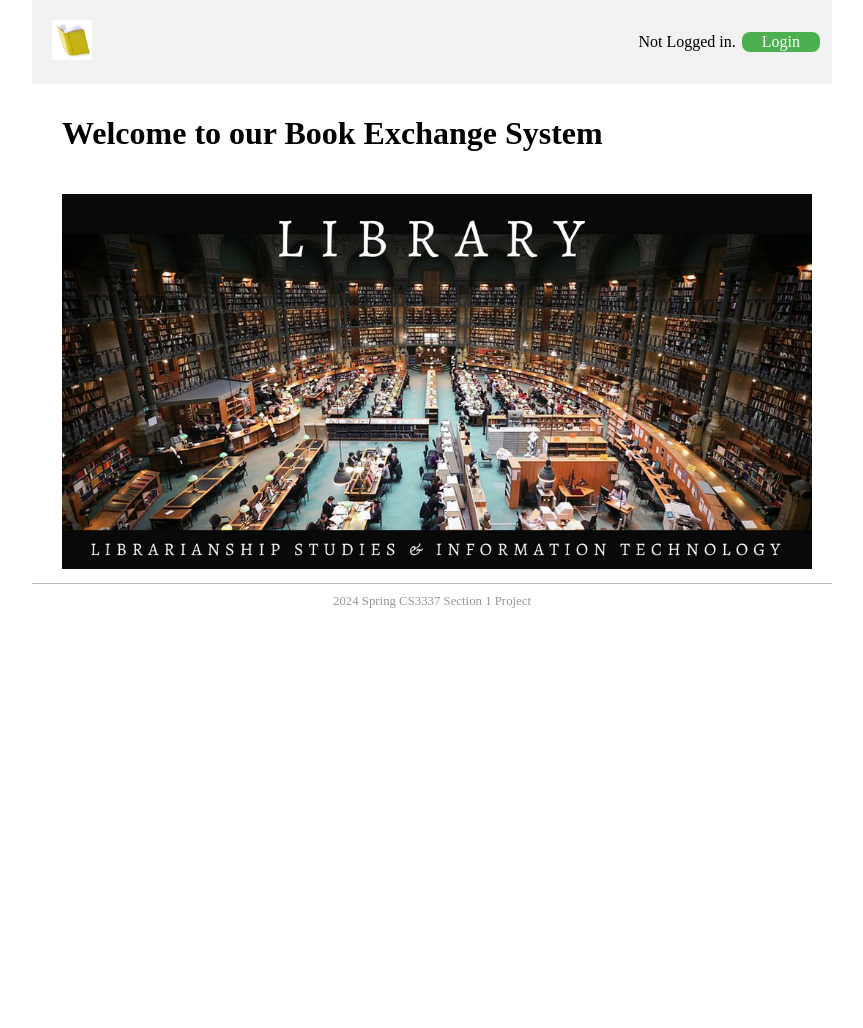
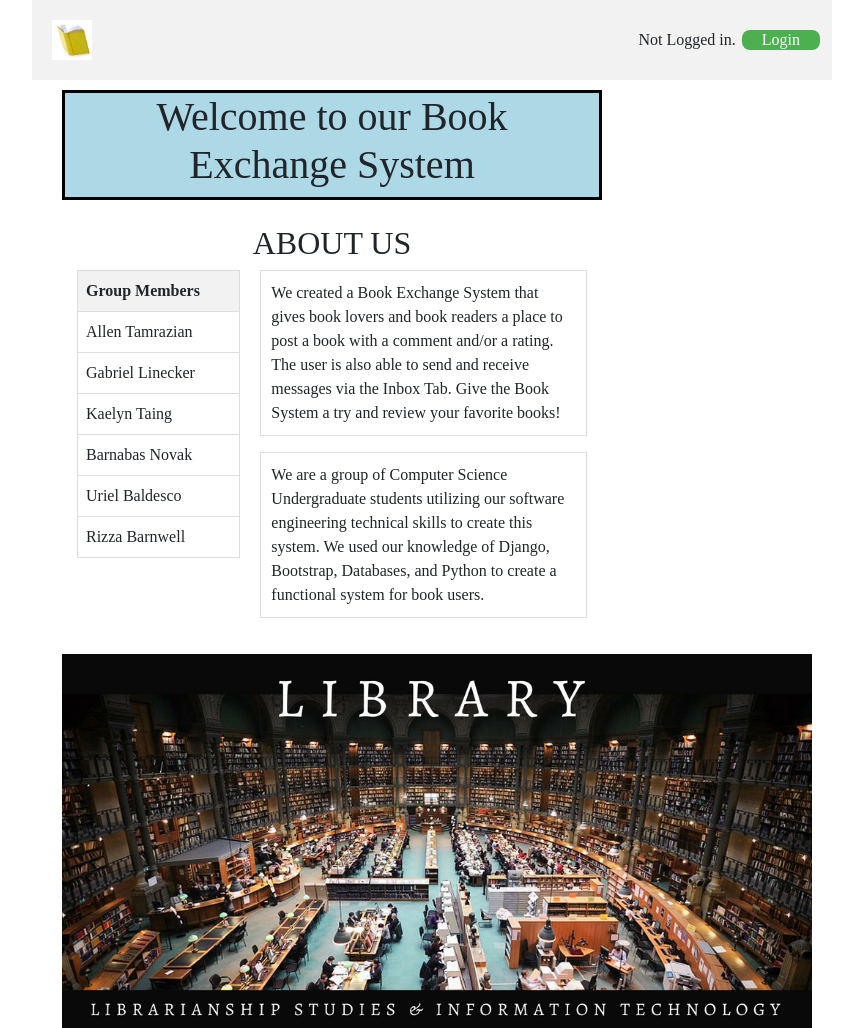
Before and after one commit to AllenTamrazian/CS3337, a Django app: template bookEx/templates/bookMng/index.html in a window 1280 px wide. Shown: the top 1028 px of the page, without its empty margins (208-1071 px from the left). Before the commit the page ends 608 px from the top, so only its background shows below. Run offline with Django 3.2, Linux system fonts and the light colour scheme; the template is opened without the code that fills it, so the values that code supplies are empty; some libraries are stand-ins or nearby versions.

Commit message:
the about us page is in the home page

```diff
--- a/bookEx/templates/base.html
+++ b/bookEx/templates/base.html
@@ -2,6 +2,8 @@
 
 <!DOCTYPE html>
 <html lang="en">
+<link rel="stylesheet" href="https://maxcdn.bootstrapcdn.com/bootstrap/4.5.2/css/bootstrap.min.css">
+
 <head>
     <meta charset="UTF-8">
     <title>
--- a/bookEx/templates/bookMng/index.html
+++ b/bookEx/templates/bookMng/index.html
@@ -10,5 +10,90 @@
 {% endblock sidenav %}
 
 {% block content%}
-    <h1>Welcome to our Book Exchange System</h1>
+<!--    <pre style="text-align: center"><h1>Welcome to our Book Exchange System</h1></pre>-->
+<div class="container-fluid welcome-section">
+    <h1 style="text-align:center">Welcome to our Book Exchange System</h1>
+</div>
+
+<br>
+
+<h2 style="text-align:center">ABOUT US</h2>
+<style>
+    .container {
+        display: flex;
+    }
+    .left-column {
+        flex: 1;
+        margin-right: 20px;
+    }
+    .right-column {
+        flex: 2;
+    }
+    table {
+        border-collapse: collapse;
+        width: 100%;
+    }
+
+    th, td {
+        border: 1px solid #dddddd;
+        text-align: left;
+        padding: 8px;
+    }
+
+    th {
+        background-color: #f2f2f2;
+    }
+        .paragraph-border {
+        border: 1px solid #dddddd;
+        padding: 10px;
+    }
+        .welcome-section {
+            background-color: lightblue;
+            max-width: 1200px;
+            margin: 0 auto;
+            display: flex;
+            justify-content: space-between;
+            align-items: center;
+            border: 3px solid #000000;
+        }
+</style>
+
+<div class="container">
+    <div class="left-column">
+        <table>
+            <tr>
+                <th>Group Members</th>
+            </tr>
+            <tr>
+                <td>Allen Tamrazian</td>
+            </tr>
+            <tr>
+                <td>Gabriel Linecker </td>
+            </tr>
+            <tr>
+                <td>Kaelyn Taing</td>
+            </tr>
+            <tr>
+                <td>Barnabas Novak</td>
+            </tr>
+            <tr>
+                <td>Uriel Baldesco</td>
+            </tr>
+            <tr><td>Rizza Barnwell</td></tr>
+        </table>
+    </div>
+    <div class="right-column">
+        <p class="paragraph-border">
+            We created a Book Exchange System that gives book lovers and book readers
+            a place to post a book with a comment and/or a rating. The user is also
+            able to send and receive messages via the Inbox Tab. Give the Book System a
+            try and review your favorite books!
+        </p>
+        <p class="paragraph-border">We are a group of Computer Science Undergraduate students utilizing our
+        software engineering technical skills to create this system. We used our knowledge of Django, Bootstrap,
+            Databases, and Python to create a functional system for book users.
+        </p>
+    </div>
+</div>
+
 {% endblock content %}
```
Also changed, not shown: db.sqlite3.
